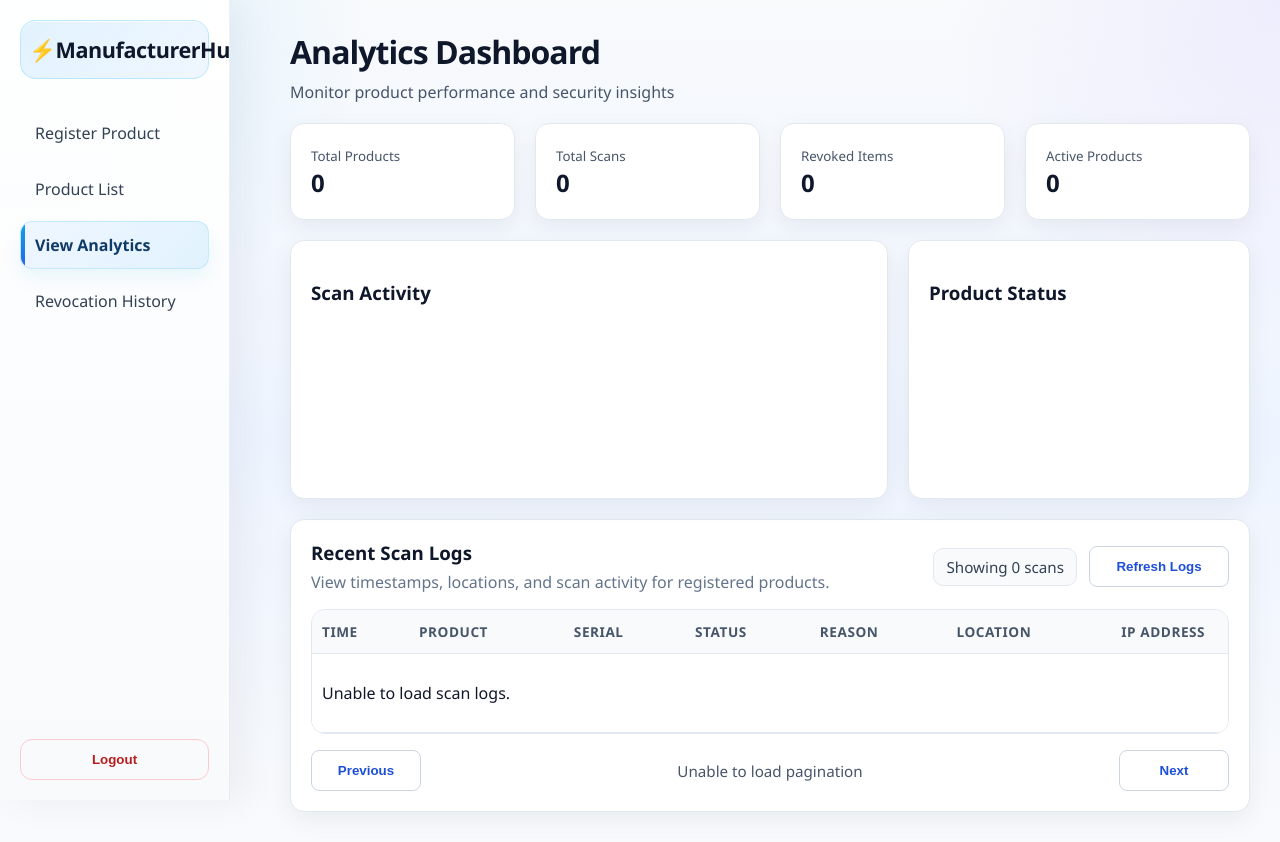
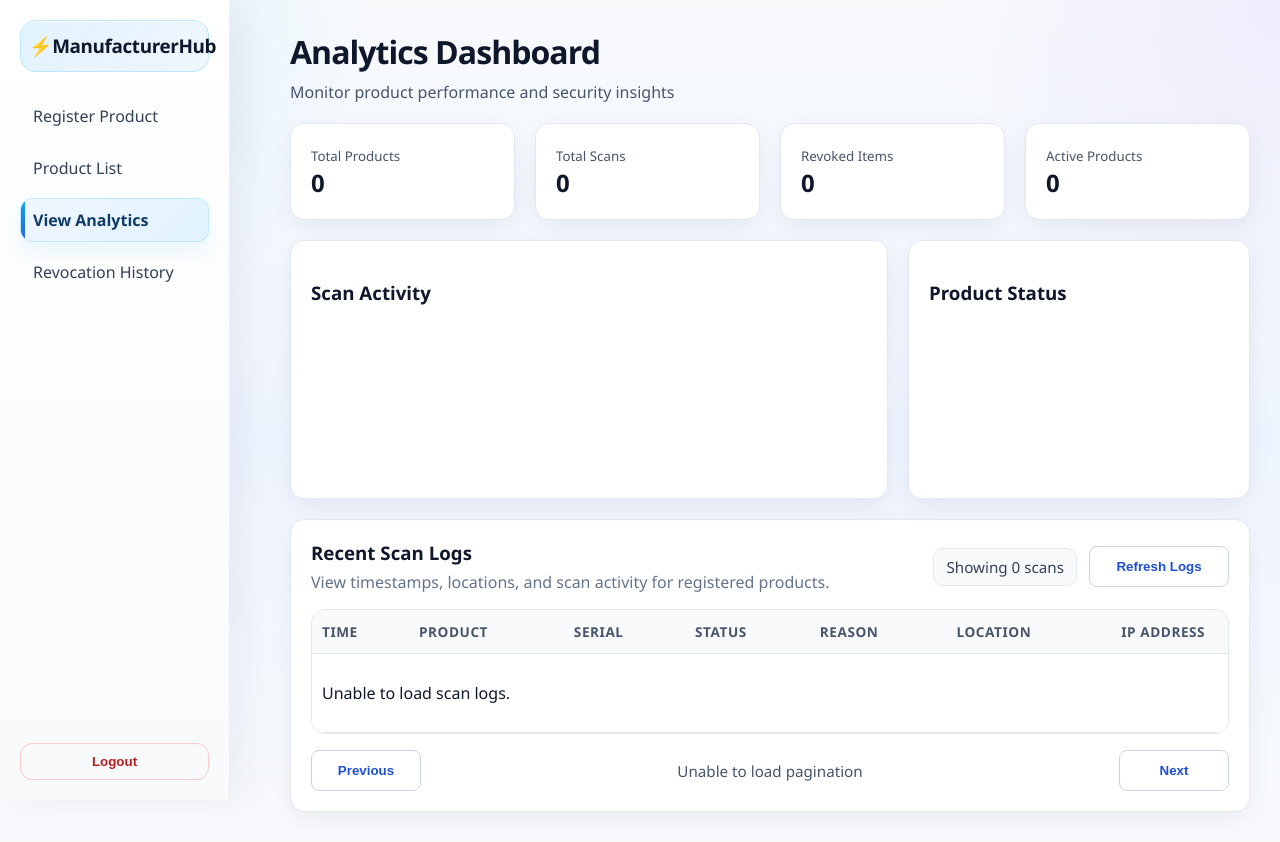
Before and after one commit to HeidiNC/fyp-auth-system, a website: page public/analytics.html in a window 1280 px wide. Drawn offline with nearby package versions, Linux system fonts and the light colour scheme; no server answers.

Commit message:
Adjust logout button and enhance login page

```diff
--- a/public/dashboard.css
+++ b/public/dashboard.css
@@ -21,15 +21,14 @@ body {
   box-shadow: 14px 0 36px rgba(15, 23, 42, 0.05);
   display: flex;
   flex-direction: column;
-  overflow-y: auto;
 }
 
 .sidebar h2 {
   color: #0f172a;
-  margin: 0 0 30px;
-  font-size: 1.35rem;
+  margin: 0 0 22px;
+  font-size: 1.18rem;
   letter-spacing: -0.02em;
-  padding: 14px 8px;
+  padding: 12px 8px;
   border-radius: 16px;
   background:
     linear-gradient(135deg, rgba(224, 242, 254, 0.95), rgba(239, 246, 255, 0.98));
@@ -39,7 +38,7 @@ body {
 
 .sidebar a {
   display: block;
-  padding: 12px 14px;
+  padding: 10px 12px;
   margin-bottom: 8px;
   color: #334155;
   text-decoration: none;
@@ -80,7 +79,7 @@ body {
 .logout-button {
   margin-top: auto;
   width: 100%;
-  padding: 12px 14px;
+  padding: 10px 12px;
   background: #f8fafc;
   color: #b91c1c;
   border: 1px solid #fecaca;
```
Also changed, not shown: public/login.css (+5 -6 lines), public/login.html (+0 -1 lines).
